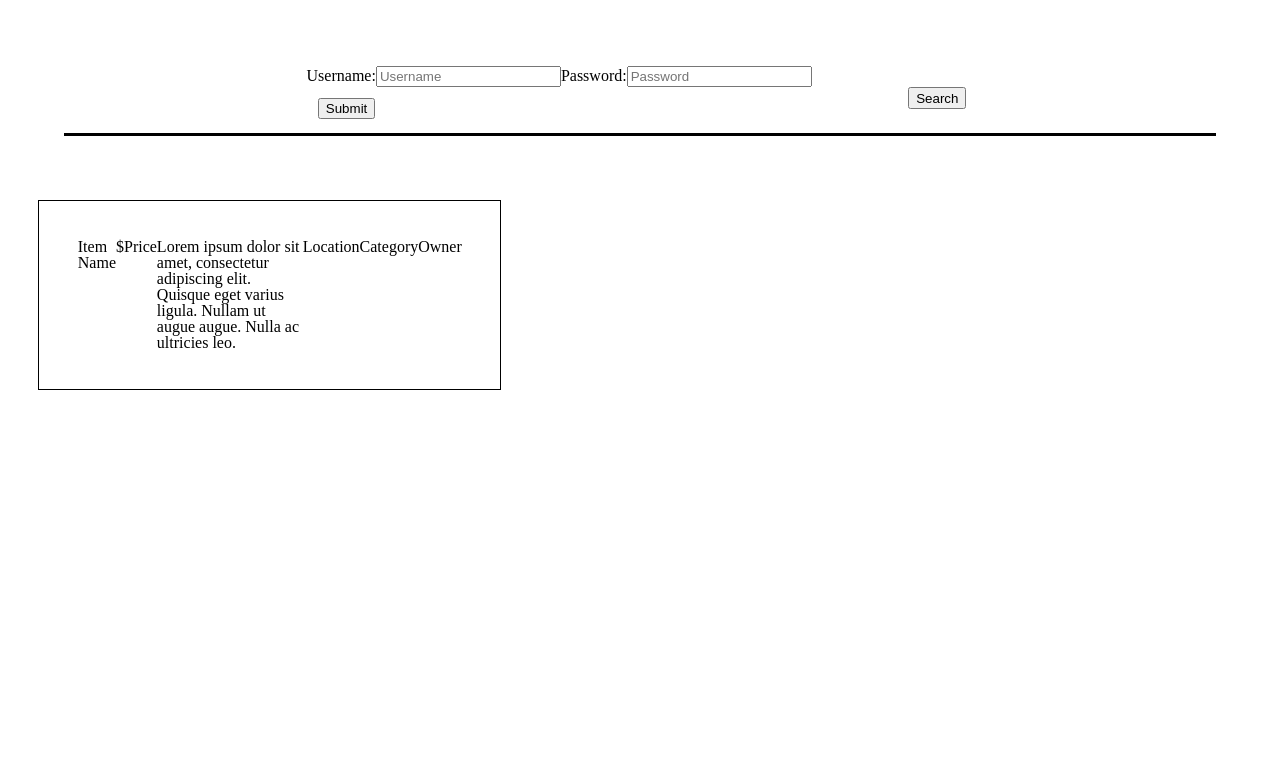
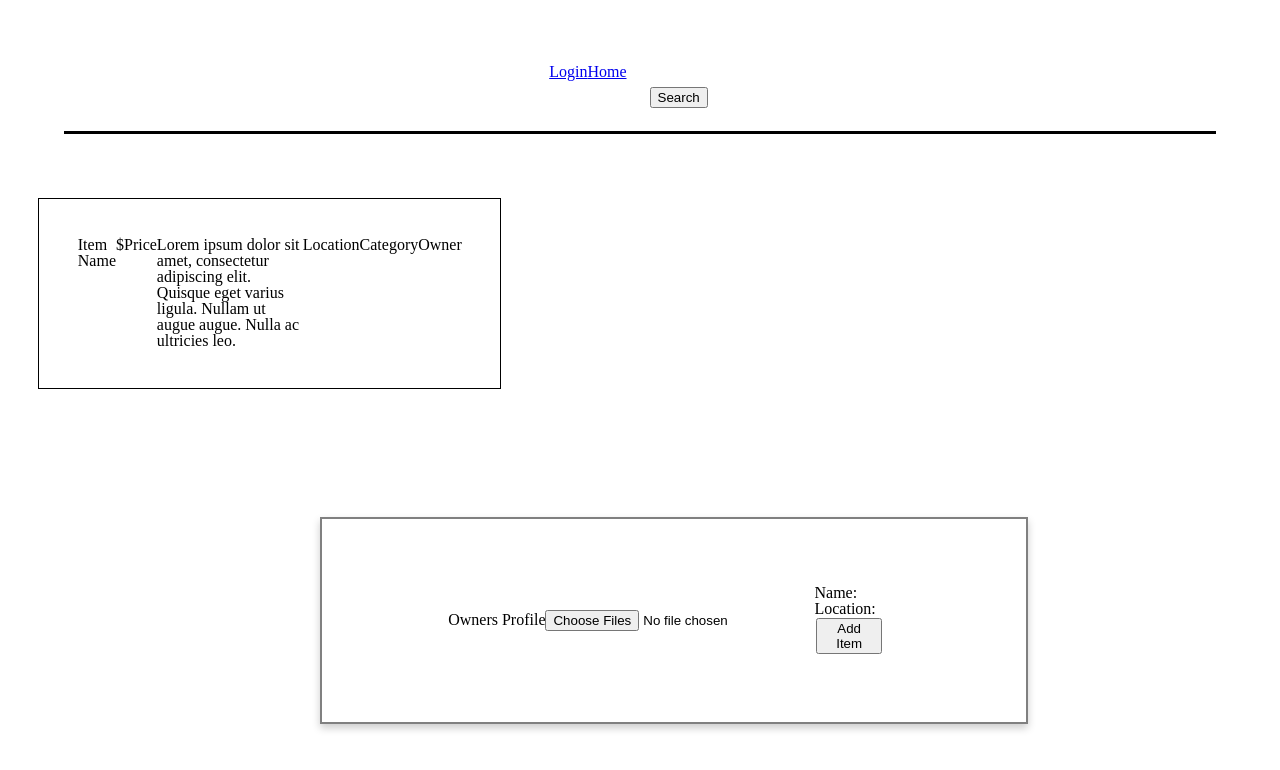
Before and after one commit to ft-african-marketplace-06/Front-end, a React (Create React App) app in the folder project/: page / in a window 1280 px wide. Shown: the top 770 px of the page. Built offline with nearby package versions, Linux system fonts and the light colour scheme.

Commit message:
routed login

```diff
--- a/project/src/App.js
+++ b/project/src/App.js
@@ -1,14 +1,14 @@
 import React, { useState } from "react";
 import './App.css';
+import { Route } from "react-router-dom";
+import { BrowserRouter as Router } from 'react-router-dom';
+
 
 
 import Item from './components/Item';
 import NavBar from "./components/NavBar";
 import Owner from "./components/Owner";
-
-
-
-
+import Login from "./components/Login";
 
 
 const App = () => {
@@ -18,9 +18,8 @@
       <NavBar/>
       <main>
         <Item/>
+        <Owner/>
       </main>
-
-
     </div>
   );
 }
--- a/project/src/components/NavBar.js
+++ b/project/src/components/NavBar.js
@@ -1,12 +1,18 @@
 import React from 'react';
-import { Route } from "react-router-dom";
+import { Link, Route } from "react-router-dom";
+import { BrowserRouter as Router } from 'react-router-dom';
 
-import Login from './Login.js'
+
+import Login from './Login.js';
 
 const NavBar = () => {
     return(
         <div className='NavBar'>
-            <Login>Login</Login>
+            <Router>
+                <Link to="/login">Login</Link>
+                <Route exact path= '/login' component={Login}/>
+                <Link to='/'>Home</Link>
+            </Router>
             <button>Search</button>
         </div>
     )
--- a/project/src/index.js
+++ b/project/src/index.js
@@ -1,4 +1,5 @@
 import React from 'react';
+import { BrowserRouter as Router } from 'react-router-dom';
 import ReactDOM from 'react-dom';
 import './index.css';
 import App from './App';
@@ -6,7 +7,9 @@
 
 ReactDOM.render(
   <React.StrictMode>
-    <App />
+    <Router>
+      <App/>
+    </Router>
   </React.StrictMode>,
   document.getElementById('root')
 );
```
Also changed, not shown: project/src/components/AddItem.js (+13 -12 lines), project/src/components/Login.js (+4 -3 lines).
